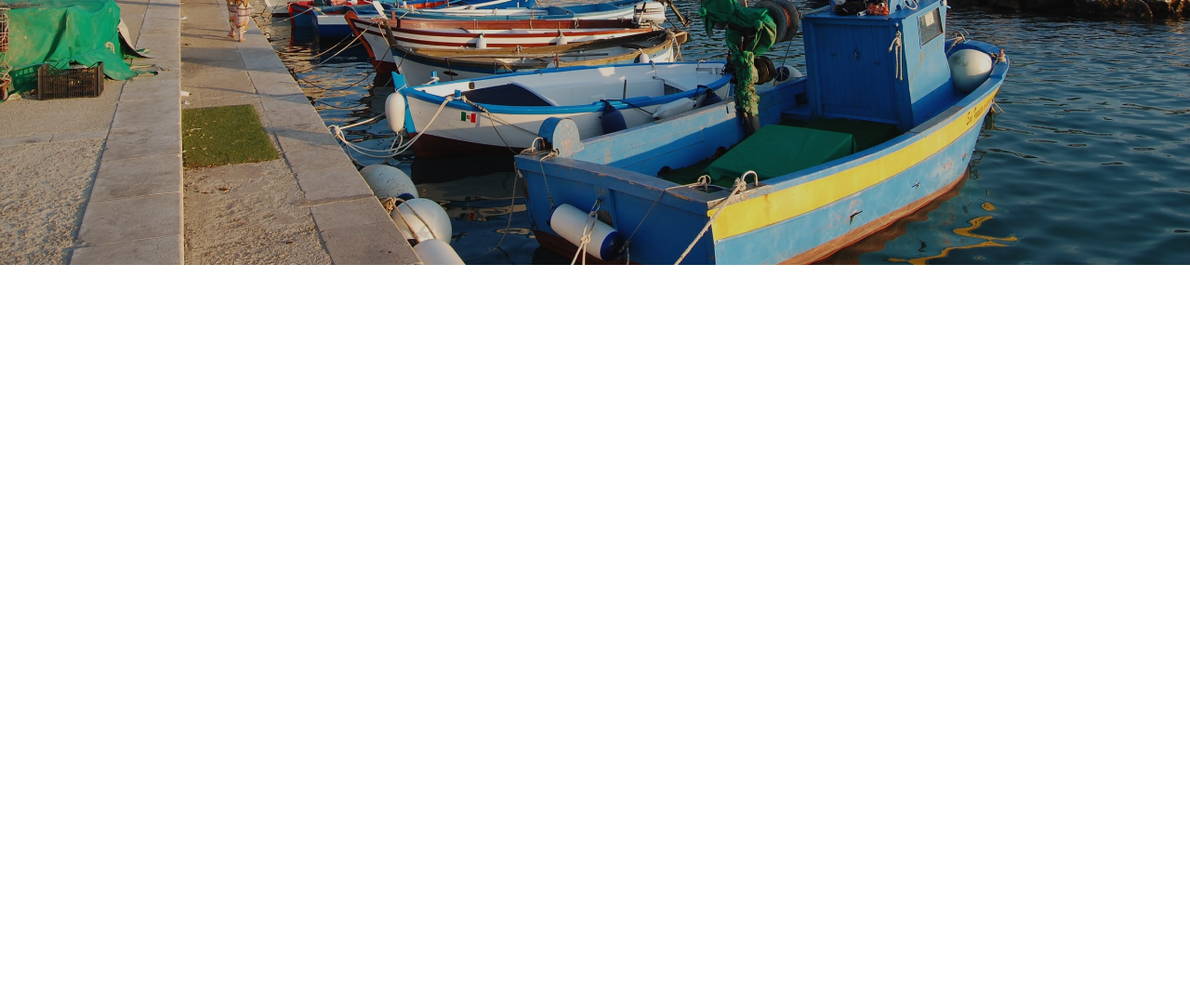
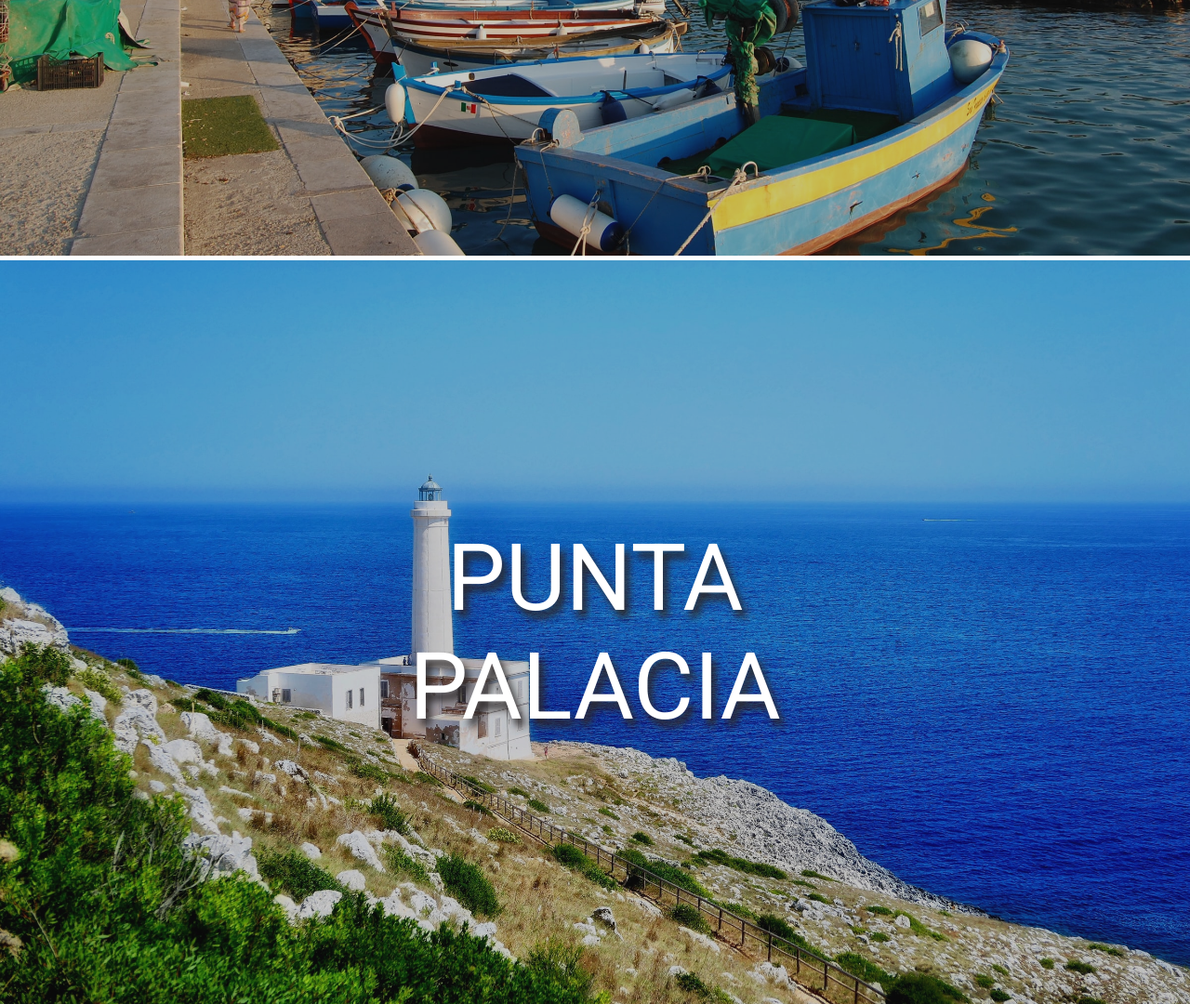
Before and after one commit to GiovanniTondi/htmlcss-airbnb, a plain HTML site: page index.html in a window 1280 px wide. Shown: the part 1330-2410 px from the top of the page at 93% size. Before the commit the page ends 1630 px from the top, so only its background shows below. Drawn offline with Linux system fonts and the light colour scheme.

Commit message:
Completati 3 blocchi

```diff
--- a/css/style.css
+++ b/css/style.css
@@ -4,29 +4,20 @@
 * {
     margin: 0;
     padding: 0;
-    box-sizing: content-box;
 }
 
 html {
-  font-family: 'Roboto', sans-serif;
-}
-
-.center {
-    margin: 0 auto;
+    font-family: 'Roboto', sans-serif;
 }
 
 /* *** BODY *** */
-.container {
-
-}
-
 .layover {
     position: absolute;
     top: 0;
     left: 0;
     width: 100%;
     height: 100%;
-    background-color: rgba(37, 37, 37, 0.2);
+    background-color: rgba(37, 37, 37, 0.25);
 }
 
 .titolo {
@@ -41,16 +32,14 @@ html {
     text-shadow: 5px 8px 8px #2d2828;
 }
 
-
-/* *** IMMAGINE *** */
+/* *** IMMAGINI *** */
 .img {
     width: 100vw;
     height: 100vh;
     background-position: center;
     background-size: cover;
     background-repeat: no-repeat;
-    margin-bottom: 15px;
-    max-width:100%;
+    max-width: 100%;
     position: relative;
 }
 
@@ -59,7 +48,12 @@ html {
 }
 
 #otranto {
+    margin: 5px 0;
     background-image: url("../img/otranto.jpg");
 }
 
+#punta-palacia {
+    background-image: url("../img/punta-palacia.jpg");
+}
+
 /* ********************* */
--- a/index.html
+++ b/index.html
@@ -24,6 +24,13 @@
                 </div>
             </div>
         </div>
+        <div id="punta-palacia" class="img">
+            <div class="layover">
+                <div class="titolo">
+                    PUNTA PALACIA
+                </div>
+            </div>
+        </div>
     </div>
 </body>
 
```
